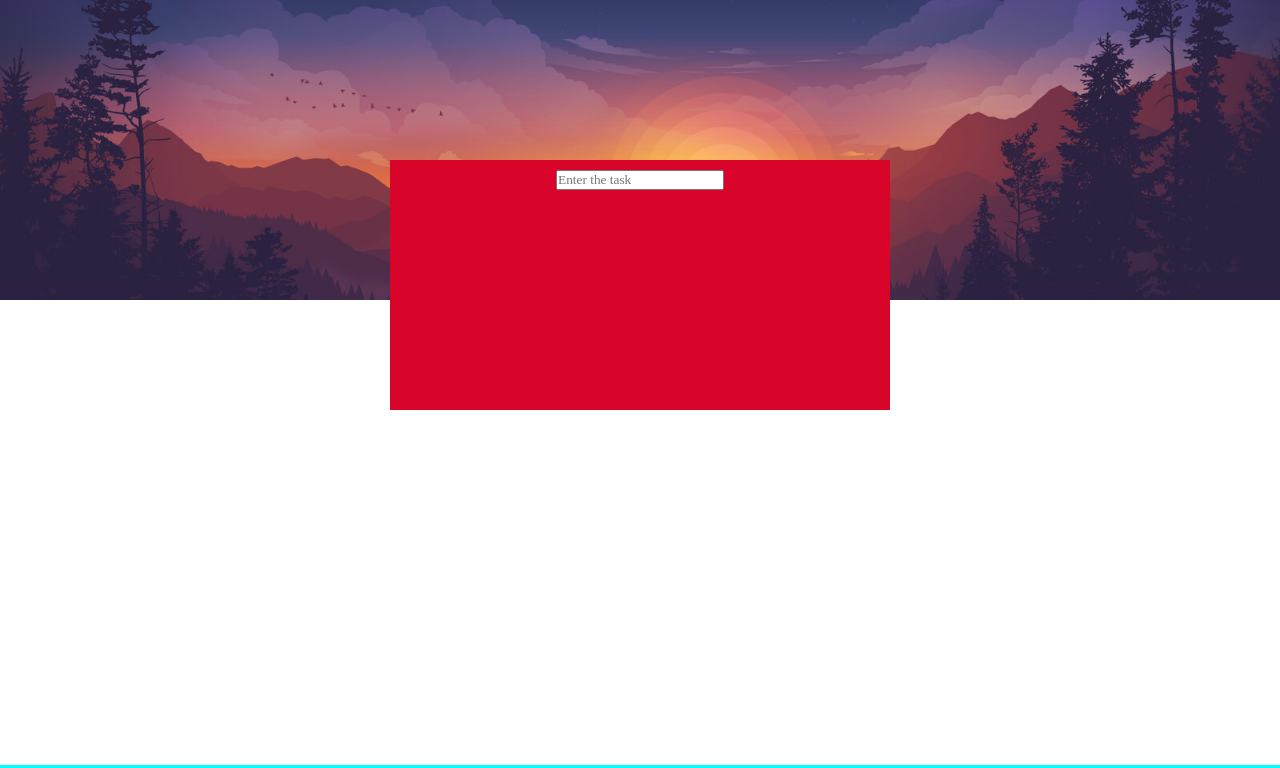
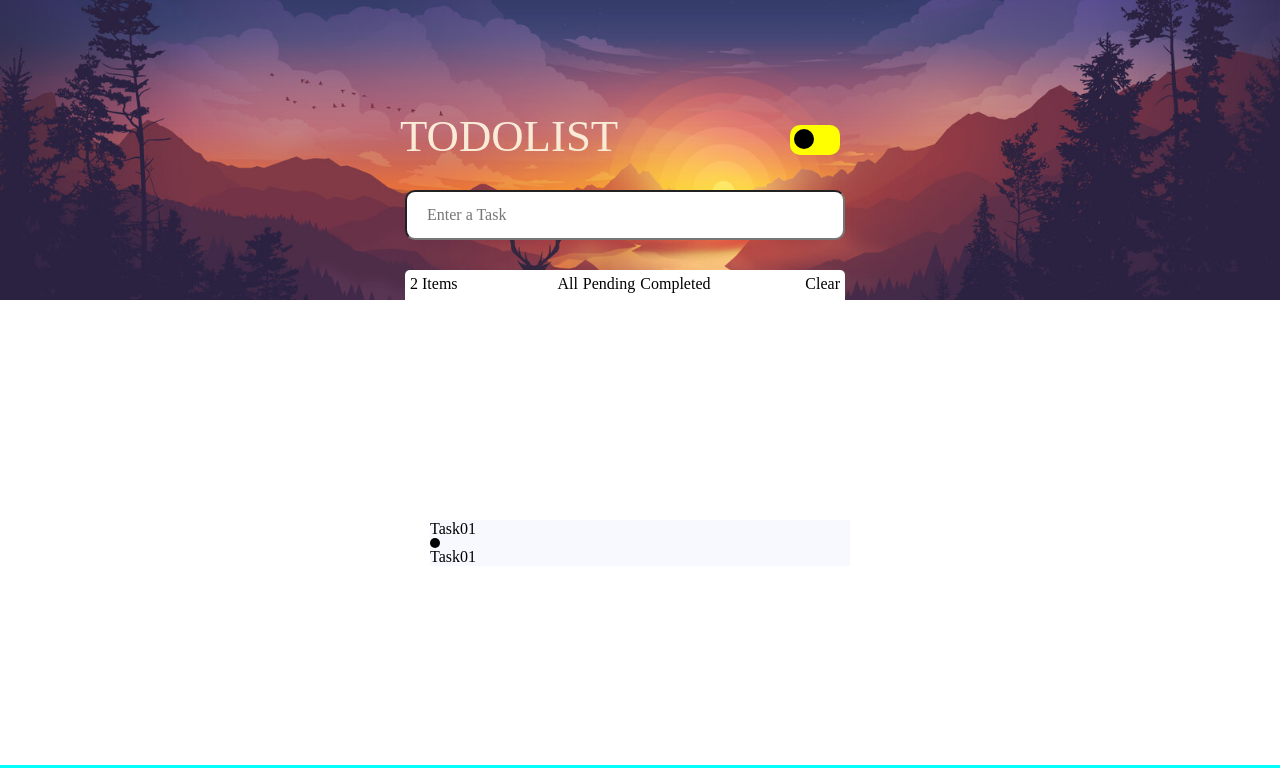
Before and after one commit to SaiKartthik/WebDev, a plain HTML site: page index.html in a window 1280 px wide. Shown: the top 768 px of the page. Drawn offline with Linux system fonts and the light colour scheme.

Commit message:
Added texts

```diff
--- a/assets/style.css
+++ b/assets/style.css
@@ -13,24 +13,104 @@ header{
   background-size: cover;
   background-position: center;
 }
-.main_Content{
-  background-color: #D90429;
+
+.todolist{
+  width: 500px;
+  height: 70px;
+  /* background-color: black; */
+  margin-left: auto;
+  margin-right: auto;
   position: relative;
-  top: -140px;
-  width: 500px;
-  height: 250px;
-  margin: 0 auto;
+  top: -200px;
   display: flex;
-  justify-content: center;
+  flex-wrap: nowrap;
+  justify-content: space-between;
+}
+.heading{
+  height: 50px;
+  width: 50px;
+  font-size: 2.8rem;
+  color: antiquewhite;
+  padding: 10px;
+}
+.themebut{
+  background-color: yellow;
+  width: 50px;
+  height: 30px;
+  position: relative;
+  right: 50px;
+  top: 25px;
+  border-radius: 10px;
+}
+
+.round{
+  background-color: black;
+  position: relative;
+  top: 4px;
+  left : 4px;
+  height: 20px;
+  width: 20px;
+  border-radius: 50%;
+  /* padding-top: 5px; */
 
 }
-div.textenter{
+.textblock{
+  display: flex;
+}
+.textenter{
+  width: 440px;
+  text-indent: inherit;
+  background-color: tranpsarent;
+  color: deeppink;
+  padding-left: 20px;
+  height: 50px;
+  font-size: 1rem;
   position: relative;
-  top: 10px;
+  top: -180px;
+  left : -15px;
+  border-radius: 10px;
+  margin-left: auto;
+  margin-right: auto;
 }
+.tasks{
+  width: 440px;
+  height: 100px;
+  display: flex;
+  justify-content: space-between;
+  background-color: white;
+  margin-left: auto;
+  margin-right: auto;
+  position: relative;
+  top: -150px;
+  left: -15px;
+  padding: 5px;
+  border-radius: 5px;
+  border: white;
+}
+.apc{
+  display: flex;
+  /* margin: 5px; */
+  justify-content: space-around ;
+  }
+.div{
+    padding-left: 5px;
+  }
 img{
   width: 20px;
   margin: 0px 5px ;
+}
+.items{
+  background-color: ghostwhite;
+  width: 420px;
+  display: flex-column;
+  margin-left: auto;
+  margin-right: auto;
+}
+.circle{
+  height: 10px;
+  width: 10px;
+  background-color: black;
+  border-radius: 50%;
 }
 footer{
   background-color: aqua;
--- a/index.html
+++ b/index.html
@@ -12,9 +12,48 @@
 
 <body>
     <header></header>
-    <div class="main_Content">
-      <div class="textenter">
-        <input  placeholder="Enter the task" type="text" name="" value="">
+    <div class="todolist">
+      <div class="heading">
+        TODOLIST
+      </div>
+      <div class="themebut">
+          <div class="round">
+
+          </div>
+      </div>
+      </div>
+      <div class="textblock">
+        <input class="textenter" placeholder="Enter a Task "type="text" name="" value="">
+      </div>
+      <!-- <div class="">
+        <input class="textenter" placeholder="Enter a task"type="text" name="" value="">
+      </div> -->
+      <div class="tasks">
+        <div class="">2 Items</div>
+        <div class="apc">
+          <div class="div">
+            All
+          </div>
+          <div class="div">
+            Pending
+          </div>
+          <div class="div">
+              Completed
+          </div>
+        </div>
+        <div class="">
+            Clear
+        </div>
+      </div>
+      <div class="items">
+      <div class="listitem">
+        Task01
+        <div class="circle">
+
+        </div>
+      </div>
+      <div class="listitem">
+        Task01
       </div>
     </div>
     <footer>
```
